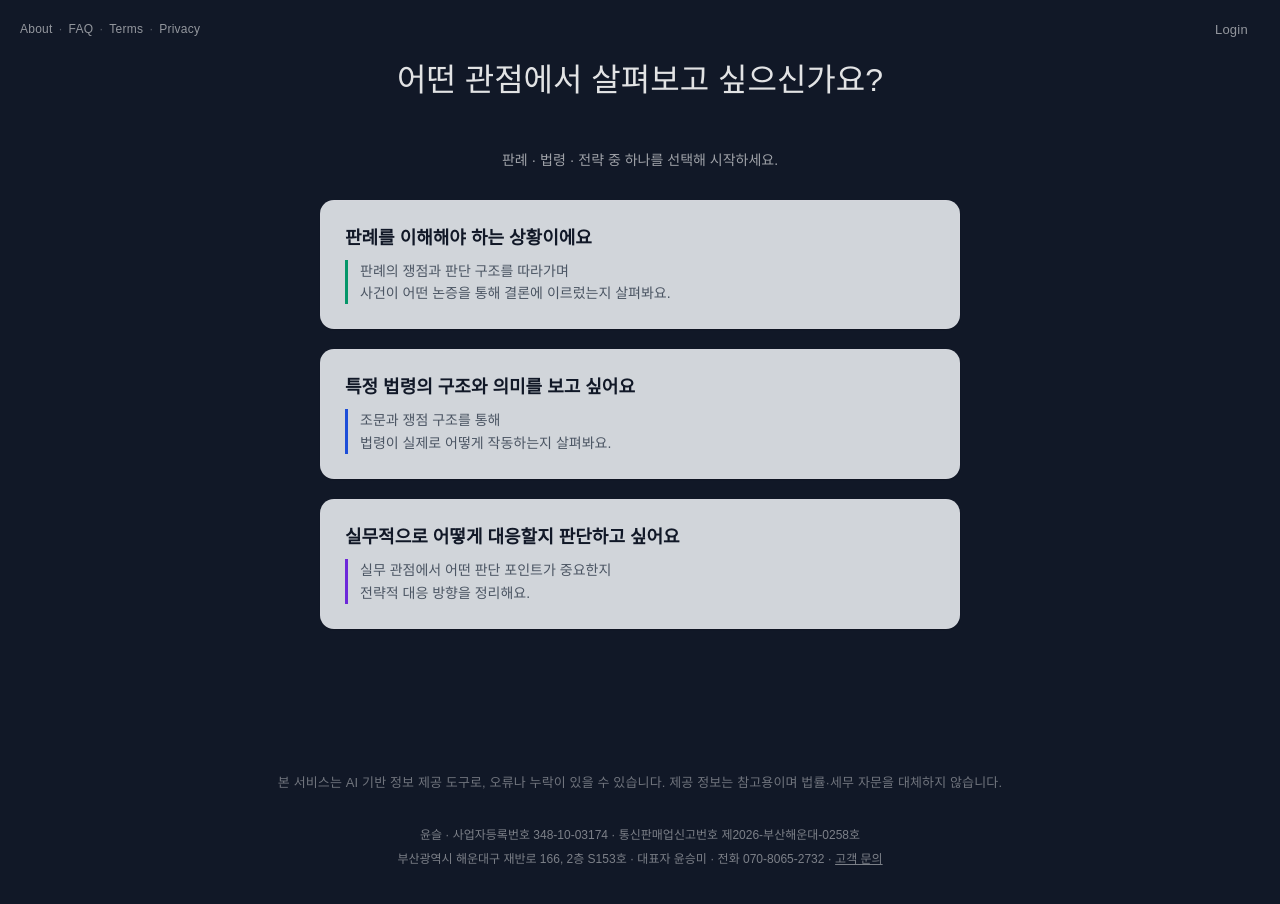
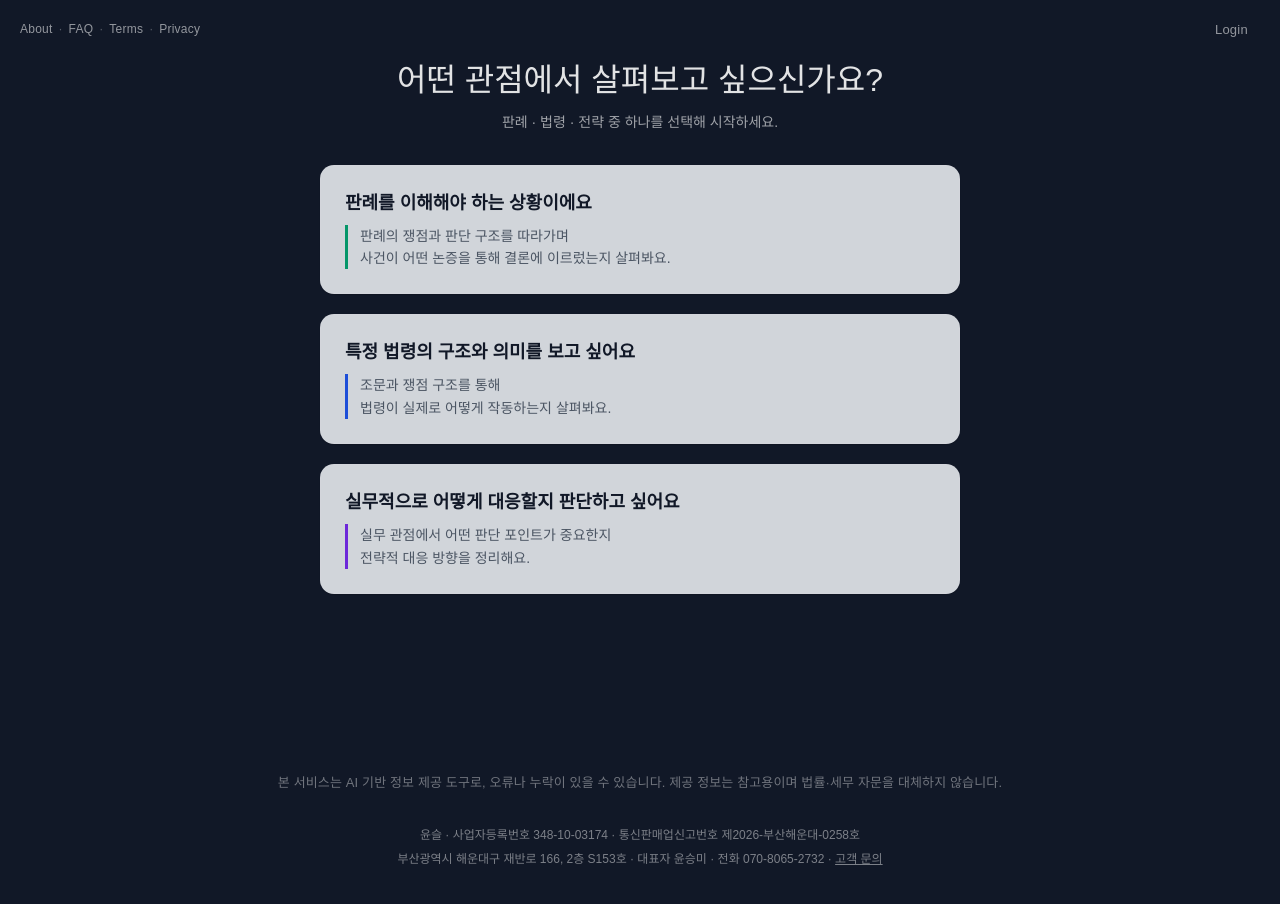
Before and after one commit to HAMHUIHEON/law-frontend, a Next.js app: page /enter in a window 1280 px wide. Shown: the top 904 px of the page. Built offline with nearby package versions, Linux system fonts and the light colour scheme; no server answers.

Commit message:
style(ui): adjust hero spacing between title and subtitle on enter page

```diff
--- a/app/enter/page.tsx
+++ b/app/enter/page.tsx
@@ -33,12 +33,10 @@ export default function HomePage() {
         <UserButton />
       </SignedIn>
     </div>
-
       <h1 style={styles.title}>어떤 관점에서 살펴보고 싶으신가요?</h1>
       <p style={styles.subtitle}>
       판례 · 법령 · 전략 중 하나를 선택해 시작하세요.
       </p>
-      <div style={styles.titleSpacer} />
       <div style={styles.cardContainer}>
       <button
         style={{
@@ -175,7 +173,7 @@ utilityButton: {
     fontSize: "32px",
     fontWeight: 500,
     color: "rgba(255,255,255,0.88)",
-    marginBottom: "48px",   // ↓ 기존 48px → 32px
+    marginBottom: "10px",   //기존 48
     lineHeight: 1.3,
   },
 
@@ -231,14 +229,9 @@ cardDesc: {
   borderLeft: "3px solid #e5e5e5",
   lineHeight: 1.6,
 },
-
-  titleSpacer: {
-    height: "1px",
-  },
-
-  subtitle: {
+subtitle: {
   fontSize: "14px",
   color: "rgba(255,255,255,0.6)",
-  marginBottom: "28px",
-}
+  marginBottom: "32px",
+},
 };
```
